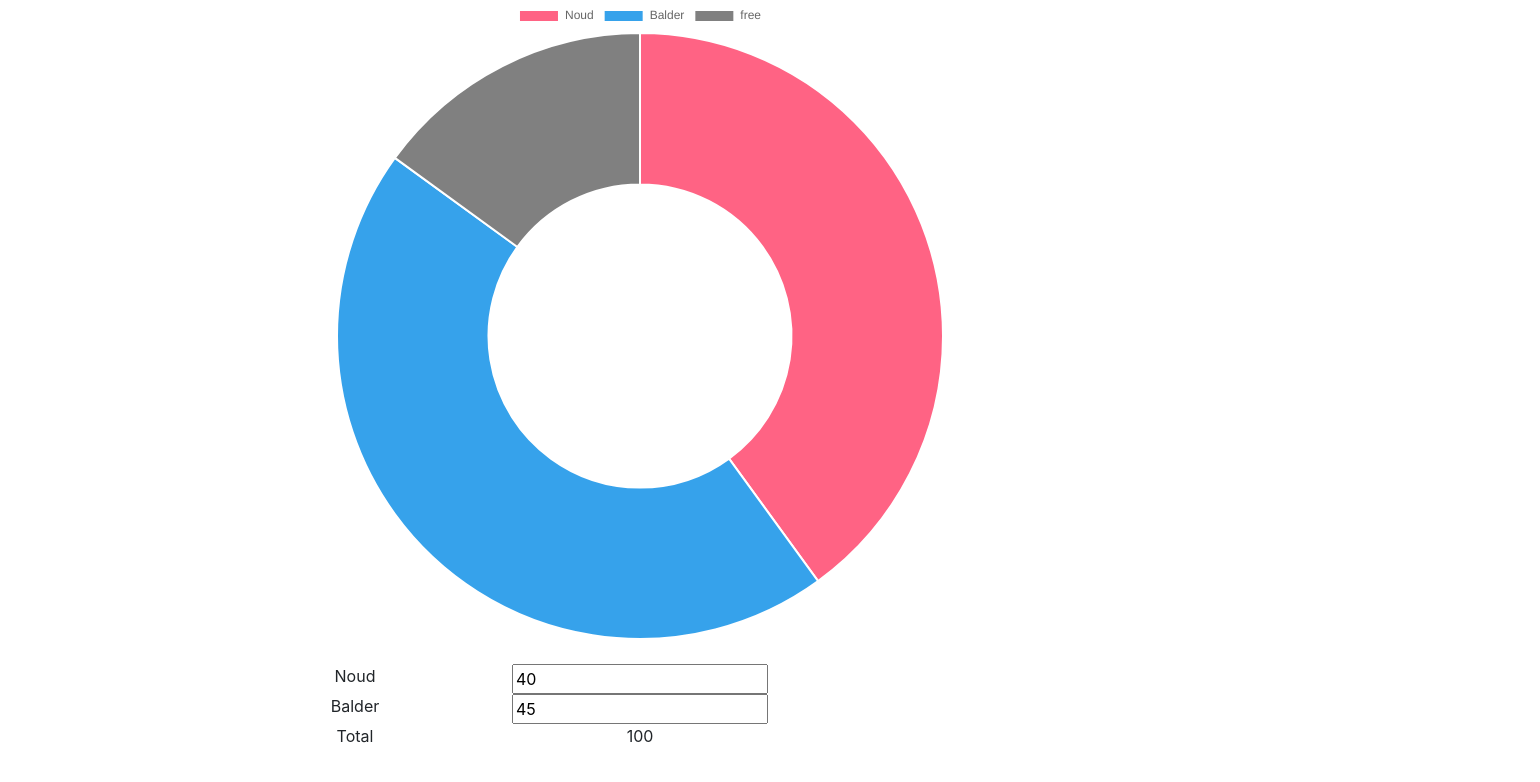
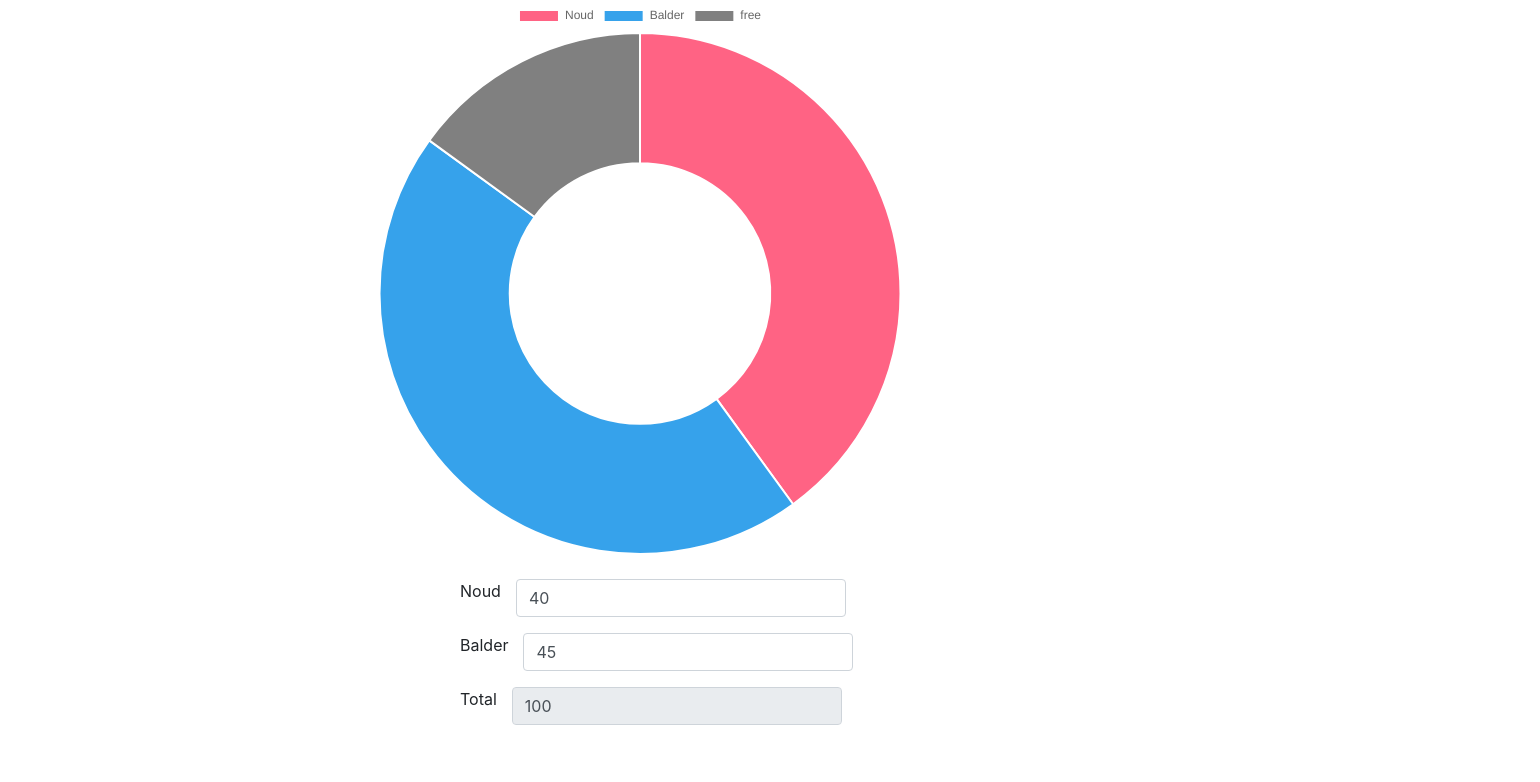
Before and after one commit to noud/cra-chart, a React (Create React App) app: page / in a window 1280 px wide. Shown: the top 782 px of the page, 1540 px wide, since content can reach past the window. Built offline with nearby package versions, Linux system fonts and the light colour scheme.

Commit message:
bootstrap form

```diff
--- a/src/components/MyChart.js
+++ b/src/components/MyChart.js
@@ -2,7 +2,7 @@ import { cloneDeep, merge } from 'lodash';
 import React from 'react';
 
 import 'bootstrap/dist/css/bootstrap.min.css';
-import { Container, Row, Col } from 'react-bootstrap'
+import { Container, Row, Col, Form } from 'react-bootstrap'
 
 import { Doughnut, defaults } from 'react-chartjs-2';
 
@@ -144,33 +144,42 @@ class MyChart extends React.Component {
     total.color = total.value > 100 ? 'text-danger' : null;
 
     return (
-      <div>
+      <Container>
         <Doughnut data={this.state} redraw />
         <br />
-      <form>
         <Container>
+          <Form>
             {labels.map((value, index) => (
-            <Row key={index}>
-              <Col sm={2}></Col>
-              <Col sm={2}>{labels[index]}</Col>
-              <Col sm={4}>
-                <input name={index}
+              <Col sm={{ span: 12, offset: 4 }} md={{ span: 12, offset: 4 }}>
+                <Form.Group as={Row} controlId={index}>
+                  <Form.Label>{labels[index]}</Form.Label>
+                  <Col sm={4} xs={4}>
+                    <Form.Control name={index}
+                      type="number"
+                      min="0"
+                      max="99"
                       value={this.state.datasets[0].tableData[index]}
                       onChange={(e) => this.handleChange(this.enriche, this.state, e.target)}
                     />
                   </Col>
-            </Row>
+                </Form.Group>
+              </Col>
             ))}
-          <Row key={labels.length}>
-          <Col sm={2}></Col>
-          <Col sm={2}>{total.label}</Col>
-              <Col sm={4} className={total.color}>
-                {total.value}
+            <Col sm={{ span: 12, offset: 4 }} md={{ span: 12, offset: 4 }}>
+              <Form.Group as={Row} controlId={labels.length+1}>
+                <Form.Label>{total.label}</Form.Label>
+                <Col sm={4} xs={4}>
+                  <Form.Control name={"total"}
+                    className={total.color}
+                    disabled
+                    value={total.value}
+                  />
                 </Col>
-          </Row>
+              </Form.Group>
+            </Col>
+          </Form>
         </Container>
-      </form>
-      </div>
+      </Container>
     );
   }
 }
```
Lines whose indentation alone changed are shown as unchanged.
